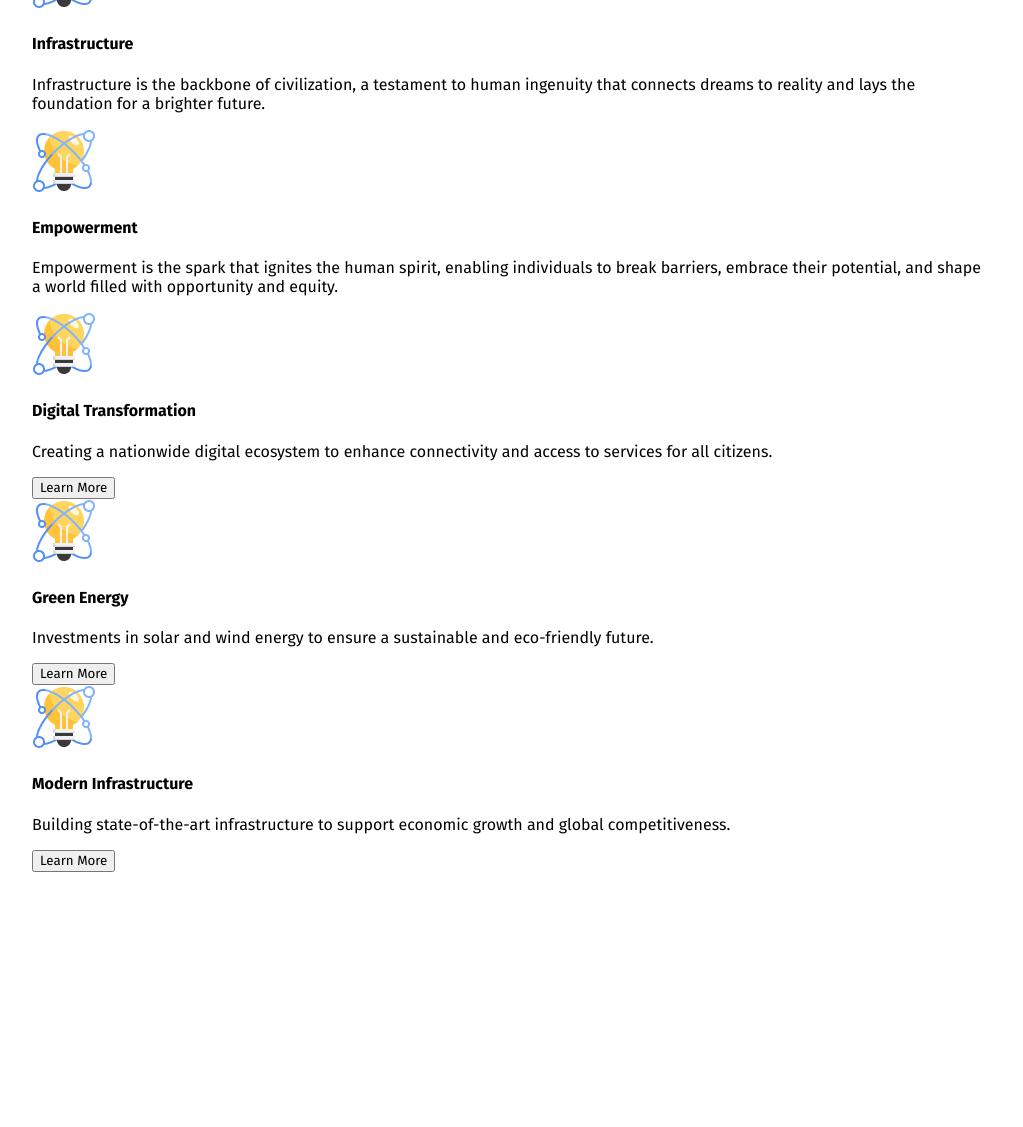
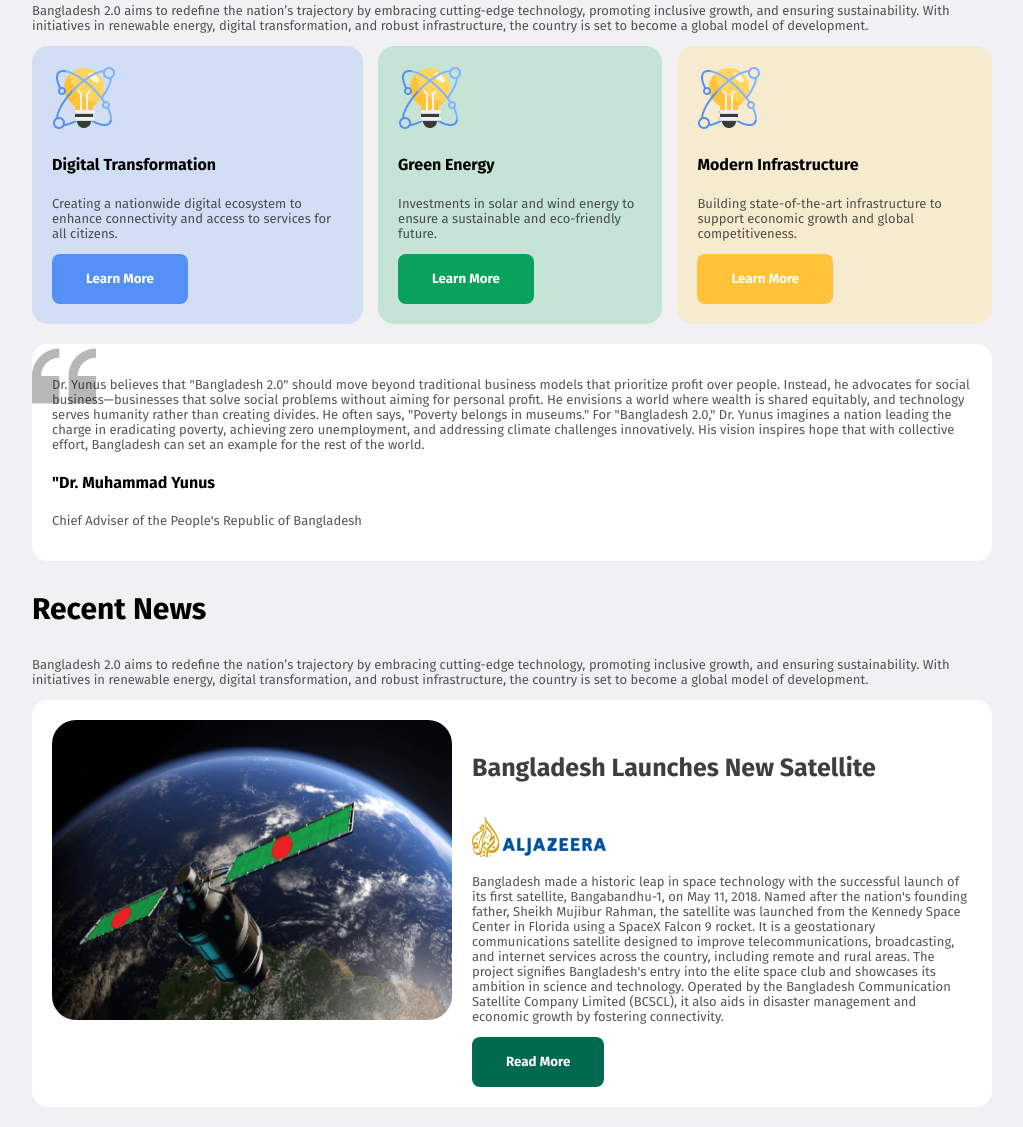
Before and after one commit to niloy200119/Assignment1, a plain HTML site: page index.html in a window 1280 px wide. Shown: the part 1059-2186 px from the top of the page, without its empty margins (128-1151 px from the left). Before the commit the page ends 1931 px from the top, so only its background shows below. Drawn offline with Linux system fonts and the light colour scheme.

Commit message:
two third

```diff
--- a/index.html
+++ b/index.html
@@ -20,56 +20,82 @@
                 <h4 class="banner-title">Bangladesh 2.0</h4>
                 <h1 class="banner-description">Idea , innovation ,
                     vision and challenges in New Bangladesh.</h1>
-                <button class="green-clr">Explore New Bangladesh</button>
+                <button class="green-clr green-bg">Explore New Bangladesh</button>
             </div>
             <img class="banner-pic" src="assets/hero.png">
         </div>
     </header>
     <main>
         <section>
-            <h3>Pillars of "Bangladesh 2.0"</h3>
+            <h3 class="same-head">Pillars of "Bangladesh 2.0"</h3>
             <div class="pillars-container">
                 <div class="pillars">
                     <img src="assets/card-icon.png" alt="">
-                    <h4 class="pillars-title">Innovation</h4>
-                    <p class="pillars">Innovation is the relentless pursuit of better solutions, where imagination meets courage to reshape the ordinary into the extraordinary.</p>
+                    <h4>Innovation</h4>
+                    <p class="pillars-dsp">Innovation is the relentless pursuit of better solutions, where imagination meets courage to reshape the ordinary into the extraordinary.</p>
                 </div>
                 <div class="pillars">
                     <img src="assets/card-icon.png" alt="">
-                    <h4 class="pillars-title">Sustainability</h4>
-                    <p class="pillars">Sustainability is the harmonious dance between progress and preservation, ensuring that the beauty and resources of today endure for generations to come.</p>
+                    <h4>Sustainability</h4>
+                    <p class="pillars-dsp">Sustainability is the harmonious dance between progress and preservation, ensuring that the beauty and resources of today endure for generations to come.</p>
                 </div>
                 <div class="pillars">
                     <img src="assets/card-icon.png" alt="">
-                    <h4 class="pillars-title">Infrastructure</h4>
-                    <p class="pillars">Infrastructure is the backbone of civilization, a testament to human ingenuity that connects dreams to reality and lays the foundation for a brighter future.</p>
+                    <h4>Infrastructure</h4>
+                    <p class="pillars-dsp">Infrastructure is the backbone of civilization, a testament to human ingenuity that connects dreams to reality and lays the foundation for a brighter future.</p>
                 </div>
                 <div class="pillars">
                     <img src="assets/card-icon.png" alt="">
-                    <h4 class="pillars-title">Empowerment</h4>
-                    <p class="pillars">Empowerment is the spark that ignites the human spirit, enabling individuals to break barriers, embrace their potential, and shape a world filled with opportunity and equity.</p>
+                    <h4>Empowerment</h4>
+                    <p class="pillars-dsp">Empowerment is the spark that ignites the human spirit, enabling individuals to break barriers, embrace their potential, and shape a world filled with opportunity and equity.</p>
                 </div>
             </div>
         </section>
         <section>
-            <div class="vision">
+            <h3 class="same-head">The Vision of Future</h3>
+            <p class="pillars-dsp">Bangladesh 2.0 aims to redefine the nation’s trajectory by embracing cutting-edge technology, promoting inclusive growth, and ensuring sustainability. With initiatives in renewable energy, digital transformation, and robust infrastructure, the country is set to become a global model of development.</p>
+            <div class="pillars-container">
+            <div class="pillars vision1">
                 <img src="assets/card-icon.png" alt="">
-                <h4 class="vision-title">Digital Transformation</h4>
-                <p class="vision">Creating a nationwide digital ecosystem to enhance connectivity and access to services for all citizens.</p>
-                <button>Learn More</button>
+                <h4>Digital Transformation</h4>
+                <p class="pillars-dsp">Creating a nationwide digital ecosystem to enhance connectivity and access to services for all citizens.</p>
+                <button class="green-clr lrn1">Learn More</button>
             </div>
-            <div class="vision">
+            <div class="pillars vision2">
                 <img src="assets/card-icon.png" alt="">
-                <h4 class="vision-title">Green Energy</h4>
-                <p class="vision">Investments in solar and wind energy to ensure a sustainable and eco-friendly future.</p>
-                <button>Learn More</button>
+                <h4>Green Energy</h4>
+                <p class="pillars-dsp">Investments in solar and wind energy to ensure a sustainable and eco-friendly future.</p>
+                <button class="green-clr lrn2">Learn More</button>
             </div>
-            <div class="vision">
+            <div class="pillars vision3">
                 <img src="assets/card-icon.png" alt="">
-                <h4 class="vision-title">Modern Infrastructure</h4>
-                <p class="vision">Building state-of-the-art infrastructure to support economic growth and global competitiveness.</p>
-                <button>Learn More</button>
+                <h4>Modern Infrastructure</h4>
+                <p class="pillars-dsp">Building state-of-the-art infrastructure to support economic growth and global competitiveness.</p>
+                <button class="green-clr lrn3">Learn More</button>
             </div>
+        </div>
+        </section>
+        <section>
+            <div class="pillars under">
+                <p class="pillars-dsp">Dr. Yunus believes that "Bangladesh 2.0" should move beyond traditional business models that prioritize profit over people. Instead, he advocates for social business—businesses that solve social problems without aiming for personal profit. He envisions a world where wealth is shared equitably, and technology serves humanity rather than creating divides.
+                He often says, "Poverty belongs in museums." For "Bangladesh 2.0," Dr. Yunus imagines a nation leading the charge in eradicating poverty, achieving zero unemployment, and addressing climate challenges innovatively. His vision inspires hope that with collective effort, Bangladesh can set an example for the rest of the world.</p>
+                <h4>"Dr. Muhammad Yunus</h4>
+                <p class="pillars-dsp">Chief Adviser of the People's Republic of Bangladesh</p>
+            </div>
+        </section>
+        <section>
+            <h3 class="same-head">Recent News</h3>
+            <p class="pillars-dsp">Bangladesh 2.0 aims to redefine the nation’s trajectory by embracing cutting-edge technology, promoting inclusive growth, and ensuring sustainability. With initiatives in renewable energy, digital transformation, and robust infrastructure, the country is set to become a global model of development.</p>
+            <div class="pillars recent">
+                <img class="satelite-pic" src="assets/satelite.png" alt="">
+                <div class="recent-container">
+                <h4 class="recent-title ">Bangladesh Launches New Satellite</h4>
+                <img src="assets/al-jazeera.png" alt="">
+                <p class="pillars-dsp">Bangladesh made a historic leap in space technology with the successful launch of its first satellite, Bangabandhu-1, on May 11, 2018. Named after the nation's founding father, Sheikh Mujibur Rahman, the satellite was launched from the Kennedy Space Center in Florida using a SpaceX Falcon 9 rocket. It is a geostationary communications satellite designed to improve telecommunications, broadcasting, and internet services across the country, including remote and rural areas. The project signifies Bangladesh's entry into the elite space club and showcases its ambition in science and technology. Operated by the Bangladesh Communication Satellite Company Limited (BCSCL), it also aids in disaster management and economic growth by fostering connectivity.</p>
+                <button class="green-clr green-bg">Read More</button>
+                </div>
+            </div>
+
         </section>
     </main>
 </body>
--- a/style/style.css
+++ b/style/style.css
@@ -6,6 +6,7 @@ body {
     font-optical-sizing: auto;
     font-style: normal;
     font-variation-settings: "width" 100;
+    background-color: #F1F1F3;
 }
 button{
     font-family: 'Fira Sans', sans-serif;
@@ -59,10 +60,82 @@ nav button {
 .green-clr{
     padding: 17px 34px;
     border-radius: 8px;
-    background-color: #006A50;
+
     border: none;
     font-weight: bold;
     color: white;
+}
+.green-bg{
+    background-color: #006A50;
+}
+.same-head{
+    font-weight: bold;
+    font-size: 30px;
+}
 
+.pillars-container{
+    display: flex;
+    justify-content: space-between;
+    gap: 15px;
+    /* border-color: #0E0E0E;
+    opacity: 15%; */
+}
+.pillars{
+    border-radius: 16px;
+    background-color: #FFFFFF;
+    padding: 20px;
+    margin-bottom: 20px;
 
 }
+
+.pillars-dsp{
+    display: flex;
+    gap: 10px;
+    color: #0E0E0E;
+    opacity: 70%;
+    font-size: 13px;
+    font-weight: normal;
+
+}
+.vision1{
+    background-color: rgb(84, 144, 245, 0.2)
+    /* opacity: 20%; */
+}
+.vision2{
+    background-color: #C6E4D6;
+}
+.vision3{
+    background-color: #F7EBCF;
+}
+.lrn1{
+    background-color: #5490F5;
+}
+.lrn2{
+    background-color: #09A15C
+}
+.lrn3{
+    background-color: #FFC239;
+}
+.under{
+    background-image: url('../assets/quote-bg.png');
+    background-repeat: no-repeat;
+    background-position: top left, bottom right;
+}
+.recent-title{
+    font-size: 25px;
+    font-weight: bold;
+    color: #0E0E0E;
+    opacity: 80%;
+}
+.satelite-pic{
+    height: 300px;
+    width: 400px;
+    border-radius: 24px;
+}
+.recent{
+    display: flex;
+
+}
+.recent-container{
+    margin-left: 20px;
+}
```
